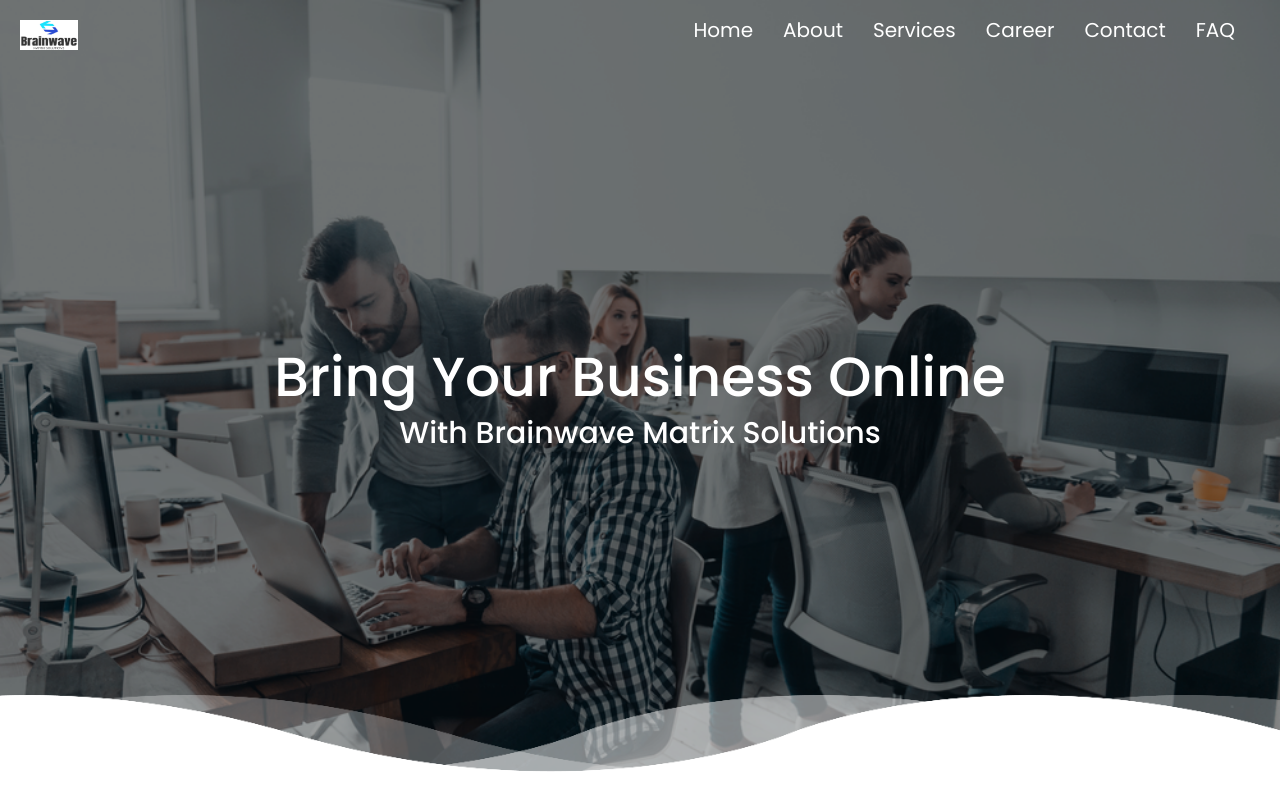
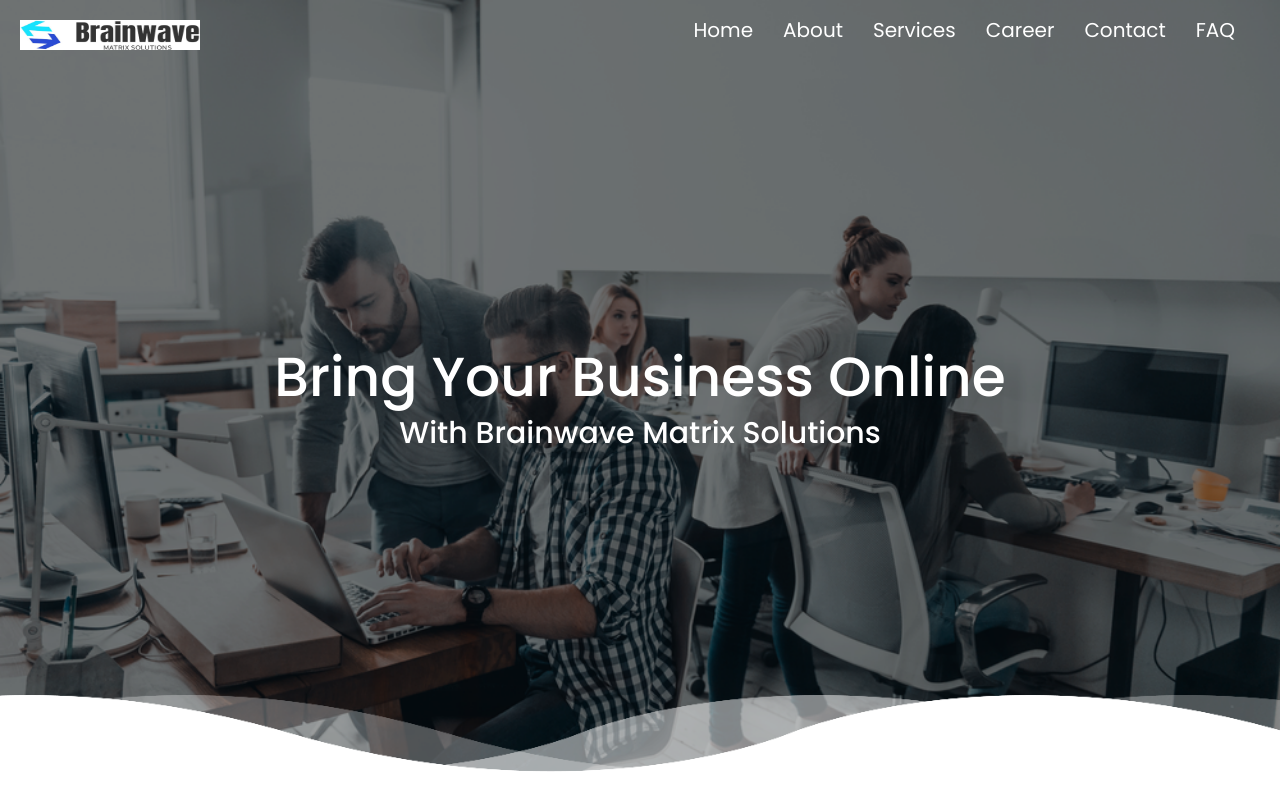
Before and after one commit to brainwavematrixsolutions/.com, a plain HTML site: page index.html in a window 1280 px wide. Shown: the top 787 px of the page. Drawn offline with nearby package versions, Linux system fonts and the light colour scheme.

Commit message:
Update index.html

```diff
--- a/index.html
+++ b/index.html
@@ -23,7 +23,7 @@
 </head>
 <body>
     <header class="header">
-        <a href="#" class="logo"><img src="./images/imgq1.jpeg" alt=""></a>
+        <a href="#" class="logo"><img src="./images/bigheader.jpg" alt=""></a>
         <div class="fas fa-bars"></div>
         <nav class="navbar">
             <ul>
```
